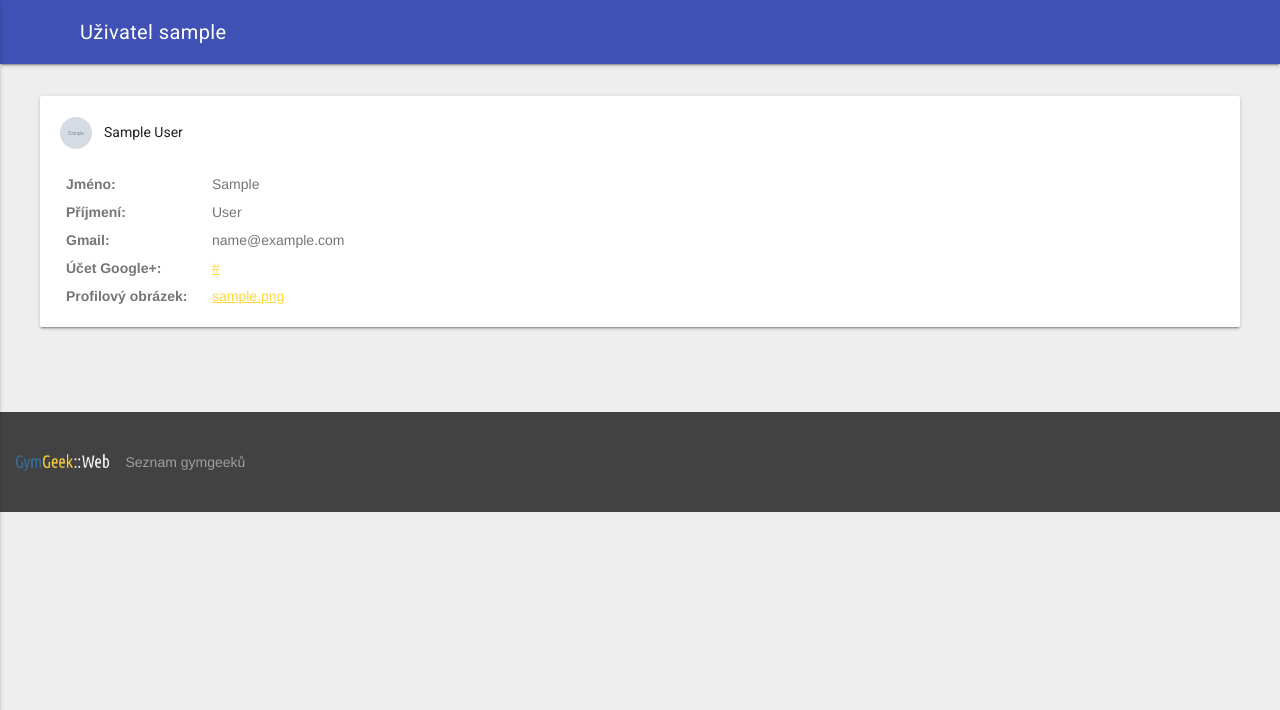
After one commit to bugulin/gymgeek-web, a Django app: a page that uses core/templates/base.html in a window 1280 px wide. The commit adds this page. Shown: the top 710 px of the page. Run offline with Django 3.2, Linux system fonts and the light colour scheme; tables that the repository leaves empty hold one stand-in row (values such as "Sample post"); grey boxes marked "Sample" are stand-in pictures.

Commit message:
Vytvořeny stránky uživatelů. Přidání stylů.

```diff
--- /dev/null
+++ b/accounts/templates/accounts/detail.html
@@ -0,0 +1,37 @@
+{% extends 'base.html' %}
+
+{% block content %}
+    <section class="mdl-section">
+        <div class="mdl-card mdl-shadow--2dp covered">
+            <div class="mdl-card__title">
+                <h2 class="mdl-card__title-text bold"><img src="{{ account.avatar }}" alt="{{ account.username }}_avatar" class="avatar">{{ account.get_full_name }}</h2>
+            </div>
+            <div class="mdl-card__supporting-text no-top-padding">
+                <table class="mdl-table covered">
+                    <tbody>
+                        <tr>
+                            <th>Jméno:</th>
+                            <td>{{ account.first_name }}</td>
+                        </tr>
+                        <tr>
+                            <th>Příjmení:</th>
+                            <td>{{ account.last_name }}</td>
+                        </tr>
+                        <tr>
+                            <th>Gmail:</th>
+                            <td>{{ account.email }}</td>
+                        </tr>
+                        <tr>
+                            <th>Účet Google+:</th>
+                            <td><a href="{{ account.url }}" target="_blank">{{ account.url }}</a></td>
+                        </tr>
+                        <tr>
+                            <th>Profilový obrázek:</th>
+                            <td><a href="{{ account.avatar }}" target="_blank" class="long-text">{{ account.avatar }}</a></td>
+                        </tr>
+                    </tbody>
+                </table>
+            </div>
+        </div>
+    </section>
+{% endblock %}
--- a/accounts/templates/accounts/index.html
+++ b/accounts/templates/accounts/index.html
@@ -3,11 +3,11 @@
 {% block content %}
     <section class="mdl-section">
         {% for account in accounts %}
-        <div class="mdl-card mdl-shadow--2dp">
+        <a href="{% url 'accounts:detail' account.username %}"><div class="mdl-card mdl-shadow--2dp">
             <div class="mdl-card__title">
                 <h2 class="mdl-card__title-text bold"><img src="{{ account.avatar }}" alt="{{ account.username }}_avatar" class="avatar">{{ account.get_full_name }}</h2>
             </div>
-        </div>
+        </div></a>
         {% endfor %}
     </section>
 {% endblock %}
--- a/accounts/urls.py
+++ b/accounts/urls.py
@@ -6,5 +6,5 @@ app_name = 'accounts'
 
 urlpatterns = [
     url(r'^$', views.index, name='index'),
-    #url(r'^profile/$', views.profile, name='profile'),
+    url(r'^(?P<username>.+)/$', views.detail, name='detail')
 ]
--- a/accounts/views.py
+++ b/accounts/views.py
@@ -1,6 +1,10 @@
-from django.shortcuts import render
+from django.shortcuts import get_object_or_404, render
 from .models import Account
 
 # All accounts
 def index(request):
-    return render(request, 'accounts/index.html', context={'title': 'Účty', 'accounts': Account.objects.all()})
+    return render(request, 'accounts/index.html', context={'title': 'Uživatelé', 'accounts': Account.objects.all()})
+
+def detail(request, username):
+    account = get_object_or_404(Account, username=username)
+    return render(request, 'accounts/detail.html', context={'title': 'Uživatel %s' % account.username, 'account': account})
--- a/core/static/css/styles.css
+++ b/core/static/css/styles.css
@@ -4,6 +4,18 @@ body {
 
 .no-padding {
     padding: 0;
+}
+.no-top-padding {
+    padding-top: 0;
+}
+
+.covered {
+    width: 100%;
+    box-sizing: border-box;
+}
+
+.long-text {
+    word-break: break-all;
 }
 
 .mdl-vertical-space {
@@ -77,6 +89,16 @@ p.info {
     min-height: inherit;
 }
 
+a .mdl-card {
+    transition-duration: .28s;
+    transition-timing-function: cubic-bezier(.4,0,.2,1);
+    transition-property: background-color;
+}
+
+a:hover .mdl-card {
+    background-color: rgba(255, 255, 255, .56);
+}
+
 .mdl-card h2.mdl-card__title-text.bold {
     display: inline-block;
     line-height: 40px;
@@ -87,7 +109,24 @@ p.info {
 }
 
 .mdl-card h2.mdl-card__title-text.bold img {
-    margin-right: 4px;
+    margin-right: 8px;
+}
+
+.mdl-card__supporting-text {
+    width: auto;
+}
+
+.mdl-table {
+    text-align: left;
+}
+
+.mdl-table td, .mdl-table th {
+    padding: 4px 8px;
+    vertical-align: top;
+}
+
+.mdl-table th:first-child {
+    width: 128px;
 }
 
 /* ----- FOOTER ----- */
--- a/core/templates/base.html
+++ b/core/templates/base.html
@@ -28,7 +28,7 @@
                     {% if user.is_authenticated %}
                     <button id="user-menu" class="mdl-button mdl-js-button mdl-button--icon"><img src="{{ user.avatar }}" alt="avatar" class="avatar"></button>
                     <ul class="mdl-menu mdl-menu--bottom-right mdl-js-menu mdl-js-ripple-effect" for="user-menu">
-                        <a href="{#% url 'users:profile' %}" class="mdl-menu__item"><li>Můj účet</li></a>
+                        <a href="{% url 'accounts:detail' user.username %}" class="mdl-menu__item"><li>Můj účet</li></a>
                         <li disabled class="mdl-menu__item">Odpojit se od GymGeeku</li>
                         <a href="{% url 'logout' %}" class="mdl-menu__item"><li>Odhlásit se</li></a>
                     </ul>
```
